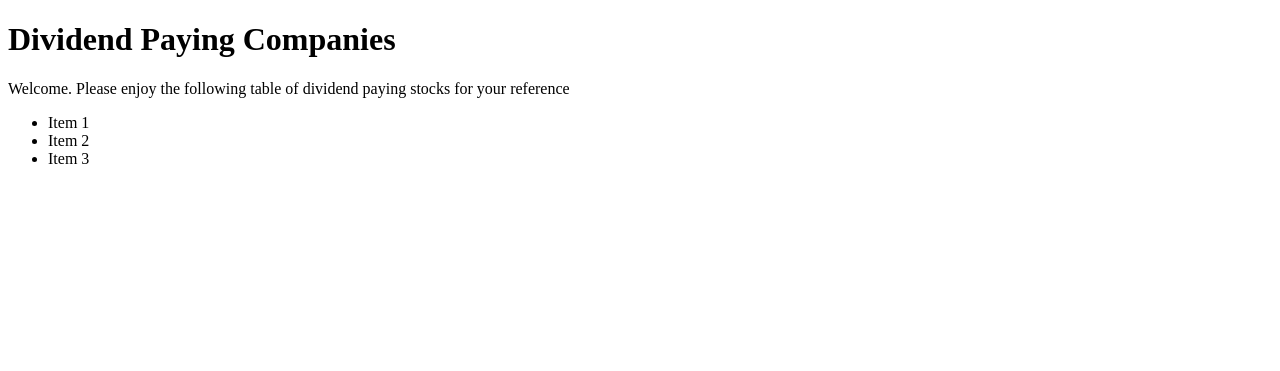
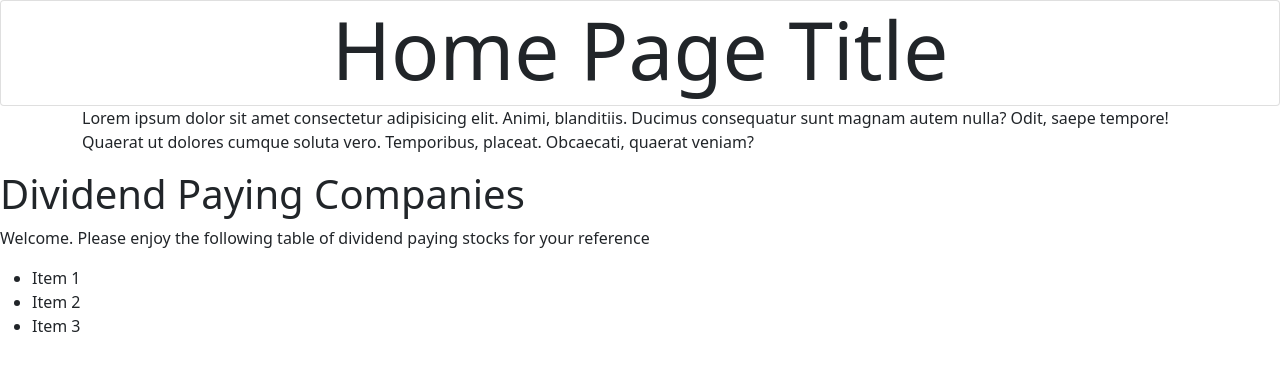
Before and after one commit to ssbyrne89/DIYInvestmentPrimer, a Flask app: page /companies in a window 1280 px wide. Shown: the top 371 px of the page. Run offline with Flask 2, Linux system fonts and the light colour scheme; parts of the project's set-up code (start-up, migrations or seed data) failed here and were passed over.

Commit message:
Home Page stuff; Doc title

```diff
--- /dev/null
+++ b/web_app/templates/basic.html
@@ -0,0 +1,28 @@
+<!DOCTYPE html>
+<html lang="en">
+<head>
+    <meta charset="UTF-8">
+    <meta http-equiv="X-UA-Compatible" content="IE=edge">
+    <meta name="viewport" content="width=device-width, initial-scale=1.0">
+    <title>NCHB</title>
+
+    <link href="https://cdn.jsdelivr.net/npm/bootstrap@5.0.0-beta3/dist/css/bootstrap.min.css" rel="stylesheet" integrity="sha384-eOJMYsd53ii+scO/bJGFsiCZc+5NDVN2yr8+0RDqr0Ql0h+rP48ckxlpbzKgwra6" crossorigin="anonymous">
+    <script src="https://cdn.jsdelivr.net/npm/bootstrap@5.0.0-beta3/dist/js/bootstrap.bundle.min.js" integrity="sha384-JEW9xMcG8R+pH31jmWH6WWP0WintQrMb4s7ZOdauHnUtxwoG2vI5DkLtS3qm9Ekf" crossorigin="anonymous"></script>
+
+</head>
+<body>
+    <div class="card text-center">
+        <h1 class="display-1">Home Page Title</h1>
+      </div>
+      <div class="container">
+        <p>
+            Lorem ipsum dolor sit amet consectetur adipisicing elit. Animi, blanditiis. Ducimus consequatur sunt magnam autem nulla? Odit, saepe tempore! Quaerat ut dolores cumque soluta vero. Temporibus, placeat. Obcaecati, quaerat veniam?
+        </p>
+
+      </div>
+    {% block content %}
+
+
+    {% endblock %}
+</body>
+</html>
--- a/web_app/templates/dividend_companies.html
+++ b/web_app/templates/dividend_companies.html
@@ -1,13 +1,14 @@
-<!DOCTYPE html>
+<!-- <!DOCTYPE html>
 <html lang="en">
 <head>
     <meta charset="UTF-8">
     <meta http-equiv="X-UA-Compatible" content="IE=edge">
     <meta name="viewport" content="width=device-width, initial-scale=1.0">
     <title>Document</title>
-</head>
-<body>
+</head> -->
 
+{% extends "basic.html" %}
+{% block content %}
     <h1>Dividend Paying Companies</h1>
 
     <p>Welcome. Please enjoy the following table of dividend paying stocks for your reference</p>
@@ -17,5 +18,5 @@
         <li>Item 2</li>
         <li>Item 3</li>
     </ul>
-</body>
-</html>
+
+{% endblock %}
```
Also changed, not shown: web_app/routes/home_routes.py (+7 -4 lines), web_app/templates/chartGroup01.html (added).
